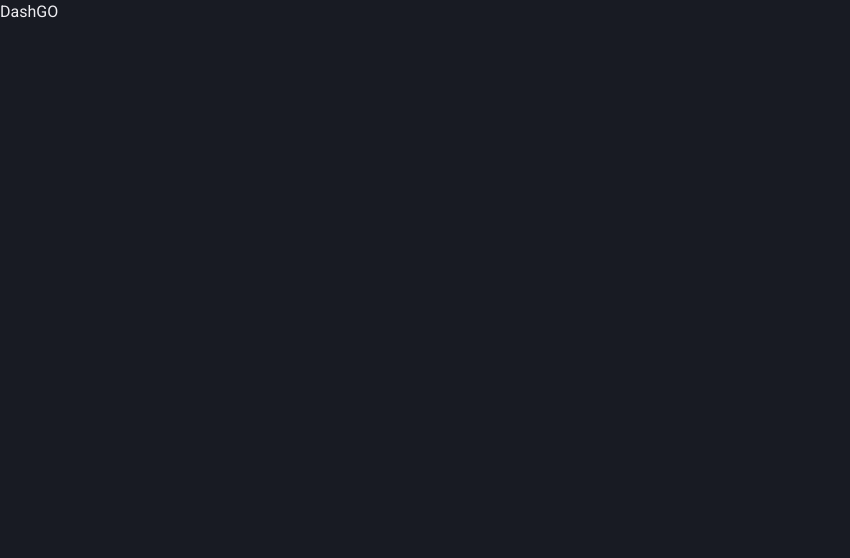
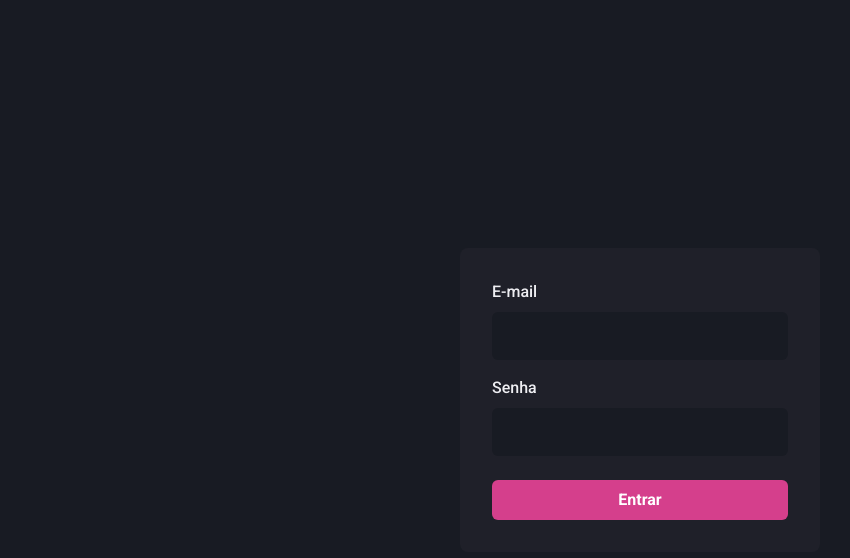
Before and after one commit to brucePedroGomes/dashgo, a Next.js app: page / in a window 1280 px wide. Shown: the top 558 px of the page, without its empty margins (0-850 px from the left). Built offline with nearby package versions, Linux system fonts and the light colour scheme.

Commit message:
feat: signIn

```diff
--- /dev/null
+++ b/src/components/Form/Input.tsx
@@ -0,0 +1,31 @@
+import {
+  Input as ChakraInput,
+  FormLabel,
+  FormControl,
+  InputProps,
+} from '@chakra-ui/react';
+
+type Props = {
+  name: string;
+  label?: string;
+} & InputProps;
+
+export const Input = ({ name, label, ...rest }: Props) => {
+  return (
+    <FormControl>
+      {label && (
+        <FormLabel htmlFor="email">{label}</FormLabel>
+      )}
+      <ChakraInput
+        name={name}
+        id={name}
+        {...rest}
+        bg="gray.900"
+        focusBorderColor="pink.500"
+        _hover={{ bgColor: 'gray.900' }}
+        variant="filled"
+        size="lg"
+      />
+    </FormControl>
+  );
+};
--- a/src/pages/index.tsx
+++ b/src/pages/index.tsx
@@ -1,3 +1,39 @@
-export default function Home() {
-  return <h1>DashGO</h1>;
+import { Flex, Button, Stack } from '@chakra-ui/react';
+import { Input } from '../components/Form/Input';
+
+export default function SignIn() {
+  return (
+    <Flex
+      w="100vw"
+      h="100vh"
+      alignItems="center"
+      justifyContent="center"
+    >
+      <Flex
+        as="form"
+        w="100%"
+        maxW="360"
+        bg="gray.800"
+        p="8"
+        borderRadius="8"
+        flexDirection="column"
+      >
+        <Stack spacing="4">
+          <Input
+            name="e-mail"
+            label="E-mail"
+            type="e-mail"
+          />
+          <Input
+            name="password"
+            label="Senha"
+            type="password"
+          />
+        </Stack>
+        <Button type="submit" mt="6" colorScheme="pink">
+          Entrar
+        </Button>
+      </Flex>
+    </Flex>
+  );
 }
```
